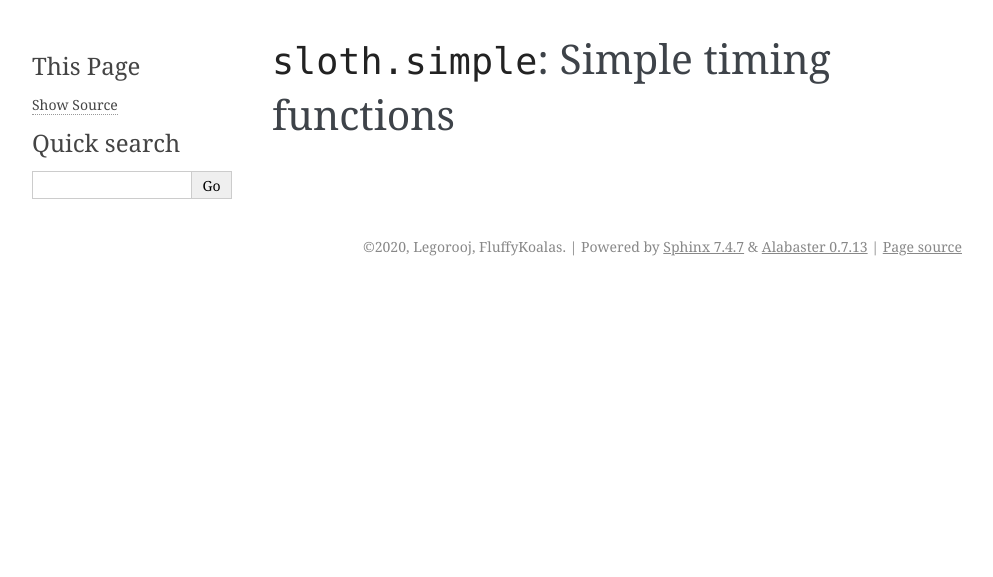
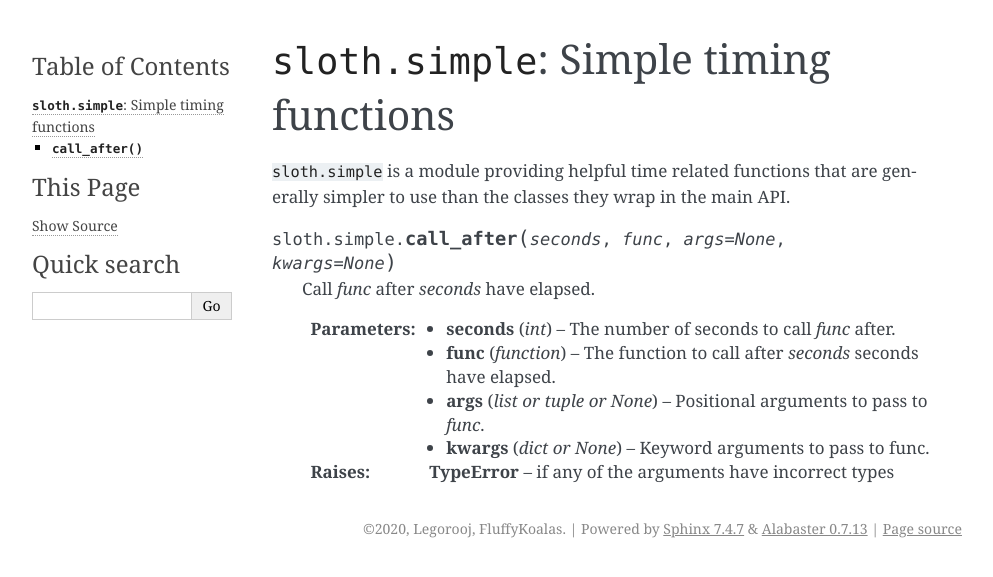
Before and after one commit to Legorooj/sloth, a Sphinx documentation site: the page built from docs/source/sloth-api/simple.rst, in a window 1280 px wide. Shown: the top 577 px of the page, without its empty margins (148-1141 px from the left). Built offline with Sphinx 7.4.7, drawn with Linux system fonts in a browser that asks for light colours.

Commit message:
Add documentation for the sloth.simple module

```diff
--- a/docs/source/sloth-api/simple.rst
+++ b/docs/source/sloth-api/simple.rst
@@ -1,2 +1,21 @@
 ``sloth.simple``: Simple timing functions
 =========================================
+
+.. module:: sloth.simple
+.. default-domain:: py
+
+``sloth.simple`` is a module providing helpful time related functions that are generally simpler to use than the classes
+they wrap in the main API.
+
+.. py:function:: call_after(seconds, func, args=None, kwargs=None)
+
+    Call *func* after *seconds* have elapsed.
+
+    :param int seconds: The number of seconds to call *func* after.
+    :param function func: The function to call after *seconds* seconds have elapsed.
+    :param args: Positional arguments to pass to *func*.
+    :type args: list or tuple or None
+    :param kwargs: Keyword arguments to pass to func.
+    :type kwargs: dict or None
+
+    :raises TypeError: if any of the arguments have incorrect types
```
